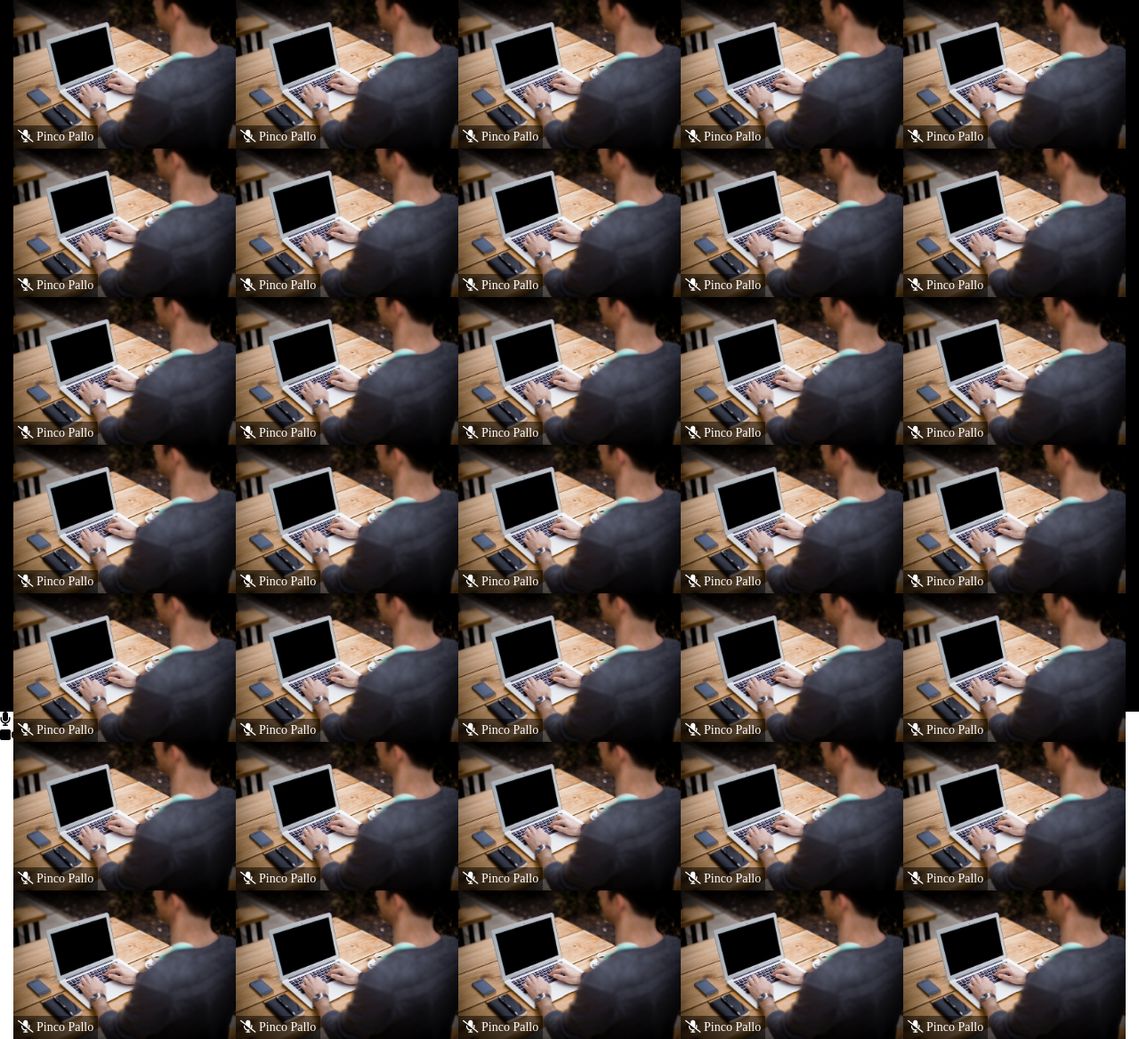
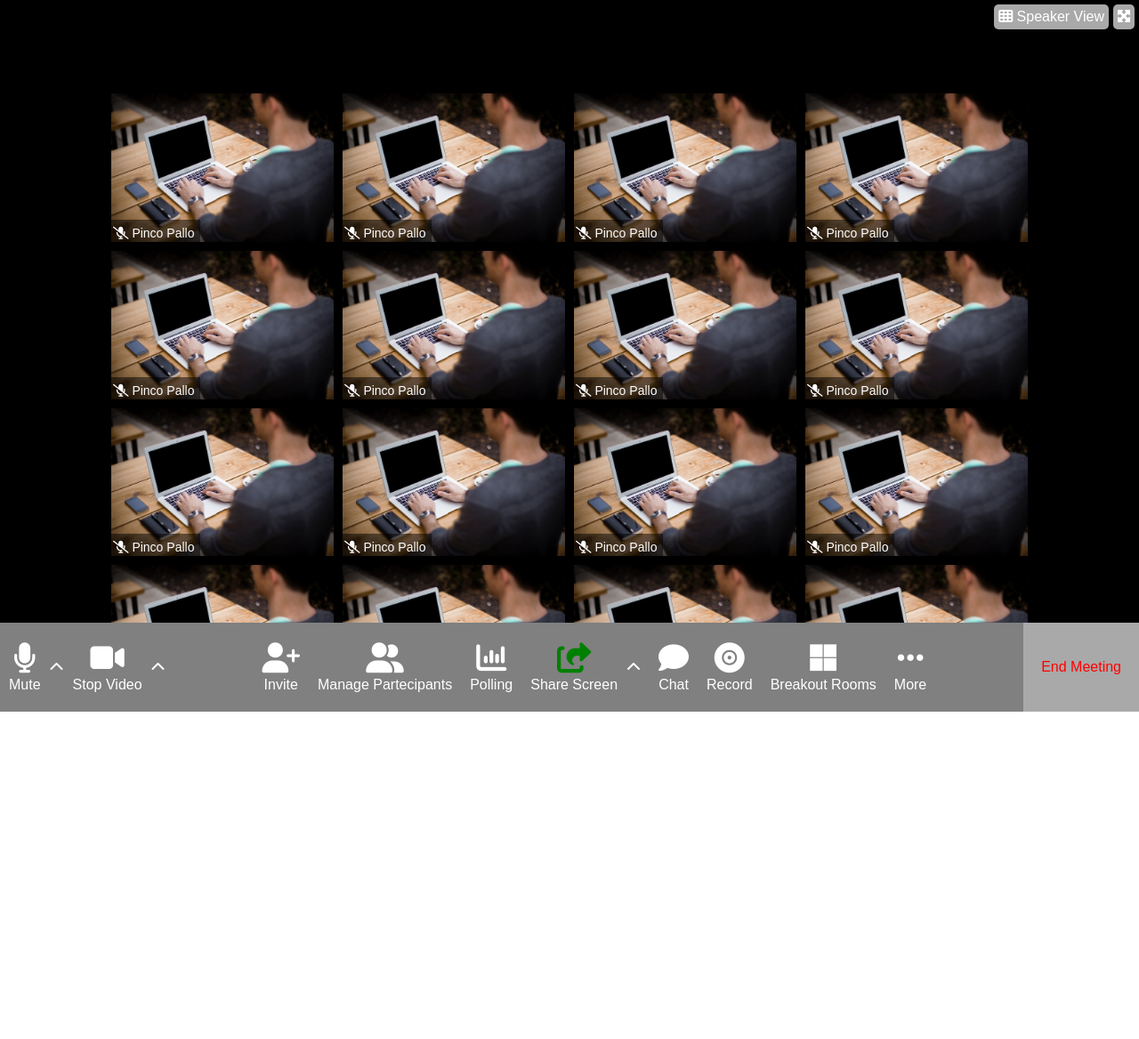
Before and after one commit to albertoBarl/html-css-zoom, a plain HTML site: page index.html in a window 1280 px wide. Shown: the whole page at 89% size. After the commit the page ends 800 px from the top, so only its background shows below. Drawn offline with Linux system fonts and the light colour scheme.

Commit message:
footer done + added position fix where necessary

```diff
--- a/css/style.css
+++ b/css/style.css
@@ -2,24 +2,47 @@
     margin: 0%;
     padding: 0%;
     box-sizing: border-box;
+    font-family: Arial, Helvetica, sans-serif;
 }
 
 main{
     background-color: black;
+    position: relative;
+}
+
+.header-main{
+    position: absolute;
+    top: 0%;
+    right: 0%;
+    display: flex;
+    color: white;
+    position: fixed;
+    z-index: 1;
+    padding-top: 5px;
+}
+
+.speaker-view, .full-screen{
+    background-color: darkgray;
+    border-radius: 5px;
+    padding: 5px;
+    margin-right: 5px;
 }
 
 .container{
-    height: 100vh;
+    padding-top: 100px;
+    height: calc(100vh - 100px);
     display: flex;
     flex-wrap: wrap;
     justify-content: center;
     align-items: center;
+    overflow-y: auto;
 }
 
 .user-card{
     position: relative;
     color: white;
     display: flex;
+    padding: 5px;
 }
 
 .user-card img{
@@ -33,5 +56,52 @@ main{
     left: 0%;
     background-color: rgba(0, 0, 0, 0.5);
     font-size: 14px;
-    padding: 5px;
+    padding: 7px;
 }
+
+
+/* footer */
+.nav-footer{
+    height: 100px;
+    background-color: grey;
+    display: flex;
+    justify-content: space-between;
+    color: white;
+    z-index: 1;
+}
+
+.nav{
+    display: flex;
+    justify-content: space-around;
+    align-items: center;
+}
+
+i{
+    color: white;
+}
+
+.icon i{
+    font-size: 34px;
+    padding-bottom: 5px;
+}
+
+.fa-share-from-square{
+    color: green;
+}
+
+.nav-center .fa-chevron-up{
+    padding-right: 10px ;
+}
+
+.icon{
+    display: flex;
+    flex-direction: column;
+    align-items: center;
+    padding: 0px 10px;
+}
+
+.nav-right{
+    background-color: darkgray;
+    color: red;
+    padding: 20px;
+}
--- a/index.html
+++ b/index.html
@@ -10,250 +10,259 @@
 </head>
 <body>
     <main>
+        <div class="header-main">
+            <div class="speaker-view">
+                <i class="fa-solid fa-table-cells"></i>
+                Speaker View
+            </div>
+            <div class="full-screen">
+                <i class="fa-solid fa-maximize"></i>
+            </div>
+        </div>
         <div class="container">
             <div class="user-card">
                 <img src="./img/alejandro-escamilla-LNRyGwIJr5c-unsplash.jpg" alt="">
                 <div class="user-id">
                     <i class="fa-solid fa-microphone-slash"></i>
-                    <span>Pinco Pallo</span>
+                    Pinco Pallo
                 </div>
             </div>
             <div class="user-card">
                 <img src="./img/alejandro-escamilla-LNRyGwIJr5c-unsplash.jpg" alt="">
                 <div class="user-id">
                     <i class="fa-solid fa-microphone-slash"></i>
-                    <span>Pinco Pallo</span>
+                    Pinco Pallo
                 </div>
             </div>
             <div class="user-card">
                 <img src="./img/alejandro-escamilla-LNRyGwIJr5c-unsplash.jpg" alt="">
                 <div class="user-id">
                     <i class="fa-solid fa-microphone-slash"></i>
-                    <span>Pinco Pallo</span>
+                    Pinco Pallo
                 </div>
             </div>
             <div class="user-card">
                 <img src="./img/alejandro-escamilla-LNRyGwIJr5c-unsplash.jpg" alt="">
                 <div class="user-id">
                     <i class="fa-solid fa-microphone-slash"></i>
-                    <span>Pinco Pallo</span>
+                    Pinco Pallo
                 </div>
             </div>
             <div class="user-card">
                 <img src="./img/alejandro-escamilla-LNRyGwIJr5c-unsplash.jpg" alt="">
                 <div class="user-id">
                     <i class="fa-solid fa-microphone-slash"></i>
-                    <span>Pinco Pallo</span>
+                    Pinco Pallo
                 </div>
             </div>
             <div class="user-card">
                 <img src="./img/alejandro-escamilla-LNRyGwIJr5c-unsplash.jpg" alt="">
                 <div class="user-id">
                     <i class="fa-solid fa-microphone-slash"></i>
-                    <span>Pinco Pallo</span>
+                    Pinco Pallo
                 </div>
             </div>
             <div class="user-card">
                 <img src="./img/alejandro-escamilla-LNRyGwIJr5c-unsplash.jpg" alt="">
                 <div class="user-id">
                     <i class="fa-solid fa-microphone-slash"></i>
-                    <span>Pinco Pallo</span>
+                    Pinco Pallo
                 </div>
             </div>
             <div class="user-card">
                 <img src="./img/alejandro-escamilla-LNRyGwIJr5c-unsplash.jpg" alt="">
                 <div class="user-id">
                     <i class="fa-solid fa-microphone-slash"></i>
-                    <span>Pinco Pallo</span>
+                    Pinco Pallo
                 </div>
             </div>
             <div class="user-card">
                 <img src="./img/alejandro-escamilla-LNRyGwIJr5c-unsplash.jpg" alt="">
                 <div class="user-id">
                     <i class="fa-solid fa-microphone-slash"></i>
-                    <span>Pinco Pallo</span>
+                    Pinco Pallo
                 </div>
             </div>
             <div class="user-card">
                 <img src="./img/alejandro-escamilla-LNRyGwIJr5c-unsplash.jpg" alt="">
                 <div class="user-id">
                     <i class="fa-solid fa-microphone-slash"></i>
-                    <span>Pinco Pallo</span>
+                    Pinco Pallo
                 </div>
             </div>
             <div class="user-card">
                 <img src="./img/alejandro-escamilla-LNRyGwIJr5c-unsplash.jpg" alt="">
                 <div class="user-id">
                     <i class="fa-solid fa-microphone-slash"></i>
-                    <span>Pinco Pallo</span>
+                    Pinco Pallo
                 </div>
             </div>
             <div class="user-card">
                 <img src="./img/alejandro-escamilla-LNRyGwIJr5c-unsplash.jpg" alt="">
                 <div class="user-id">
                     <i class="fa-solid fa-microphone-slash"></i>
-                    <span>Pinco Pallo</span>
+                    Pinco Pallo
                 </div>
             </div>
             <div class="user-card">
                 <img src="./img/alejandro-escamilla-LNRyGwIJr5c-unsplash.jpg" alt="">
                 <div class="user-id">
                     <i class="fa-solid fa-microphone-slash"></i>
-                    <span>Pinco Pallo</span>
+                    Pinco Pallo
                 </div>
             </div>
             <div class="user-card">
                 <img src="./img/alejandro-escamilla-LNRyGwIJr5c-unsplash.jpg" alt="">
                 <div class="user-id">
                     <i class="fa-solid fa-microphone-slash"></i>
-                    <span>Pinco Pallo</span>
+                    Pinco Pallo
                 </div>
             </div>
             <div class="user-card">
                 <img src="./img/alejandro-escamilla-LNRyGwIJr5c-unsplash.jpg" alt="">
                 <div class="user-id">
                     <i class="fa-solid fa-microphone-slash"></i>
-                    <span>Pinco Pallo</span>
+                    Pinco Pallo
                 </div>
             </div>
             <div class="user-card">
                 <img src="./img/alejandro-escamilla-LNRyGwIJr5c-unsplash.jpg" alt="">
                 <div class="user-id">
                     <i class="fa-solid fa-microphone-slash"></i>
-                    <span>Pinco Pallo</span>
+                    Pinco Pallo
                 </div>
             </div>
             <div class="user-card">
                 <img src="./img/alejandro-escamilla-LNRyGwIJr5c-unsplash.jpg" alt="">
                 <div class="user-id">
                     <i class="fa-solid fa-microphone-slash"></i>
-                    <span>Pinco Pallo</span>
+                    Pinco Pallo
                 </div>
             </div>
             <div class="user-card">
                 <img src="./img/alejandro-escamilla-LNRyGwIJr5c-unsplash.jpg" alt="">
                 <div class="user-id">
                     <i class="fa-solid fa-microphone-slash"></i>
-                    <span>Pinco Pallo</span>
+                    Pinco Pallo
                 </div>
             </div>
             <div class="user-card">
                 <img src="./img/alejandro-escamilla-LNRyGwIJr5c-unsplash.jpg" alt="">
                 <div class="user-id">
                     <i class="fa-solid fa-microphone-slash"></i>
-                    <span>Pinco Pallo</span>
+                    Pinco Pallo
                 </div>
             </div>
             <div class="user-card">
                 <img src="./img/alejandro-escamilla-LNRyGwIJr5c-unsplash.jpg" alt="">
                 <div class="user-id">
                     <i class="fa-solid fa-microphone-slash"></i>
-                    <span>Pinco Pallo</span>
+                    Pinco Pallo
                 </div>
             </div>
             <div class="user-card">
                 <img src="./img/alejandro-escamilla-LNRyGwIJr5c-unsplash.jpg" alt="">
                 <div class="user-id">
                     <i class="fa-solid fa-microphone-slash"></i>
-                    <span>Pinco Pallo</span>
+                    Pinco Pallo
                 </div>
             </div>
             <div class="user-card">
                 <img src="./img/alejandro-escamilla-LNRyGwIJr5c-unsplash.jpg" alt="">
                 <div class="user-id">
                     <i class="fa-solid fa-microphone-slash"></i>
-                    <span>Pinco Pallo</span>
+                    Pinco Pallo
                 </div>
             </div>
             <div class="user-card">
                 <img src="./img/alejandro-escamilla-LNRyGwIJr5c-unsplash.jpg" alt="">
                 <div class="user-id">
                     <i class="fa-solid fa-microphone-slash"></i>
-                    <span>Pinco Pallo</span>
+                    Pinco Pallo
                 </div>
             </div>
             <div class="user-card">
                 <img src="./img/alejandro-escamilla-LNRyGwIJr5c-unsplash.jpg" alt="">
                 <div class="user-id">
                     <i class="fa-solid fa-microphone-slash"></i>
-                    <span>Pinco Pallo</span>
+                    Pinco Pallo
                 </div>
             </div>
             <div class="user-card">
                 <img src="./img/alejandro-escamilla-LNRyGwIJr5c-unsplash.jpg" alt="">
                 <div class="user-id">
                     <i class="fa-solid fa-microphone-slash"></i>
-                    <span>Pinco Pallo</span>
+                    Pinco Pallo
                 </div>
             </div>
             <div class="user-card">
                 <img src="./img/alejandro-escamilla-LNRyGwIJr5c-unsplash.jpg" alt="">
                 <div class="user-id">
                     <i class="fa-solid fa-microphone-slash"></i>
-                    <span>Pinco Pallo</span>
+                    Pinco Pallo
                 </div>
             </div>
             <div class="user-card">
                 <img src="./img/alejandro-escamilla-LNRyGwIJr5c-unsplash.jpg" alt="">
                 <div class="user-id">
                     <i class="fa-solid fa-microphone-slash"></i>
-                    <span>Pinco Pallo</span>
+                    Pinco Pallo
                 </div>
             </div>
             <div class="user-card">
                 <img src="./img/alejandro-escamilla-LNRyGwIJr5c-unsplash.jpg" alt="">
                 <div class="user-id">
                     <i class="fa-solid fa-microphone-slash"></i>
-                    <span>Pinco Pallo</span>
+                    Pinco Pallo
                 </div>
             </div>
             <div class="user-card">
                 <img src="./img/alejandro-escamilla-LNRyGwIJr5c-unsplash.jpg" alt="">
                 <div class="user-id">
                     <i class="fa-solid fa-microphone-slash"></i>
-                    <span>Pinco Pallo</span>
+                    Pinco Pallo
                 </div>
             </div>
             <div class="user-card">
                 <img src="./img/alejandro-escamilla-LNRyGwIJr5c-unsplash.jpg" alt="">
                 <div class="user-id">
                     <i class="fa-solid fa-microphone-slash"></i>
-                    <span>Pinco Pallo</span>
+                    Pinco Pallo
                 </div>
             </div>
             <div class="user-card">
                 <img src="./img/alejandro-escamilla-LNRyGwIJr5c-unsplash.jpg" alt="">
                 <div class="user-id">
                     <i class="fa-solid fa-microphone-slash"></i>
-                    <span>Pinco Pallo</span>
+                    Pinco Pallo
                 </div>
             </div>
             <div class="user-card">
                 <img src="./img/alejandro-escamilla-LNRyGwIJr5c-unsplash.jpg" alt="">
                 <div class="user-id">
                     <i class="fa-solid fa-microphone-slash"></i>
-                    <span>Pinco Pallo</span>
+                    Pinco Pallo
                 </div>
             </div>
             <div class="user-card">
                 <img src="./img/alejandro-escamilla-LNRyGwIJr5c-unsplash.jpg" alt="">
                 <div class="user-id">
                     <i class="fa-solid fa-microphone-slash"></i>
-                    <span>Pinco Pallo</span>
+                    Pinco Pallo
                 </div>
             </div>
             <div class="user-card">
                 <img src="./img/alejandro-escamilla-LNRyGwIJr5c-unsplash.jpg" alt="">
                 <div class="user-id">
                     <i class="fa-solid fa-microphone-slash"></i>
-                    <span>Pinco Pallo</span>
+                    Pinco Pallo
                 </div>
             </div>
             <div class="user-card">
                 <img src="./img/alejandro-escamilla-LNRyGwIJr5c-unsplash.jpg" alt="">
                 <div class="user-id">
                     <i class="fa-solid fa-microphone-slash"></i>
-                    <span>Pinco Pallo</span>
+                    Pinco Pallo
                 </div>
             </div>
         </div>
@@ -261,24 +270,54 @@
 
     <footer>
         <div class="nav-footer">
-            <div class="nav-left">
-                <div>
+            <div class="nav nav-left">
+                <div class="icon">
                     <i class="fa-solid fa-microphone"></i>
                     <span>Mute</span>
-                    <i class="fa-solid fa-chevron-up"></i>
                 </div>
-                <div>
+                <i class="fa-solid fa-chevron-up"></i>
+                <div class="icon">
                     <i class="fa-solid fa-video"></i>
                     <span>Stop Video</span>
-                    <i class="fa-solid fa-chevron-up"></i>
+                </div>
+                <i class="fa-solid fa-chevron-up"></i>
+            </div>
+            <div class="nav nav-center">
+                <div class="icon">
+                    <i class="fa-solid fa-user-plus"></i>
+                    <span>Invite</span>
+                </div>
+                <div class="icon">
+                    <i class="fa-solid fa-user-group"></i>
+                    <span>Manage Partecipants</span>
+                </div>
+                <div class="icon">
+                    <i class="fa-solid fa-chart-column"></i>
+                    <span>Polling</span>
+                </div>
+                <div class="icon">
+                    <i class="fa-solid fa-share-from-square"></i>
+                    <span>Share Screen</span>
+                </div>
+                <i class="fa-solid fa-chevron-up"></i>
+                <div class="icon">
+                    <i class="fa-solid fa-comment"></i>
+                    <span>Chat</span>
+                </div>
+                <div class="icon">
+                    <i class="fa-solid fa-record-vinyl"></i>
+                    <span>Record</span>
+                </div>
+                <div class="icon">
+                    <i class="fa-brands fa-microsoft"></i>
+                    <span>Breakout Rooms</span>
+                </div>
+                <div class="icon">
+                    <i class="fa-solid fa-ellipsis"></i>
+                    <span>More</span>
                 </div>
             </div>
-            <div class="nav-center">
-
-            </div>
-            <div class="nav-right">
-
-            </div>
+            <div class="nav nav-right">End Meeting</div>
         </div>
     </footer>
 </body>
```
